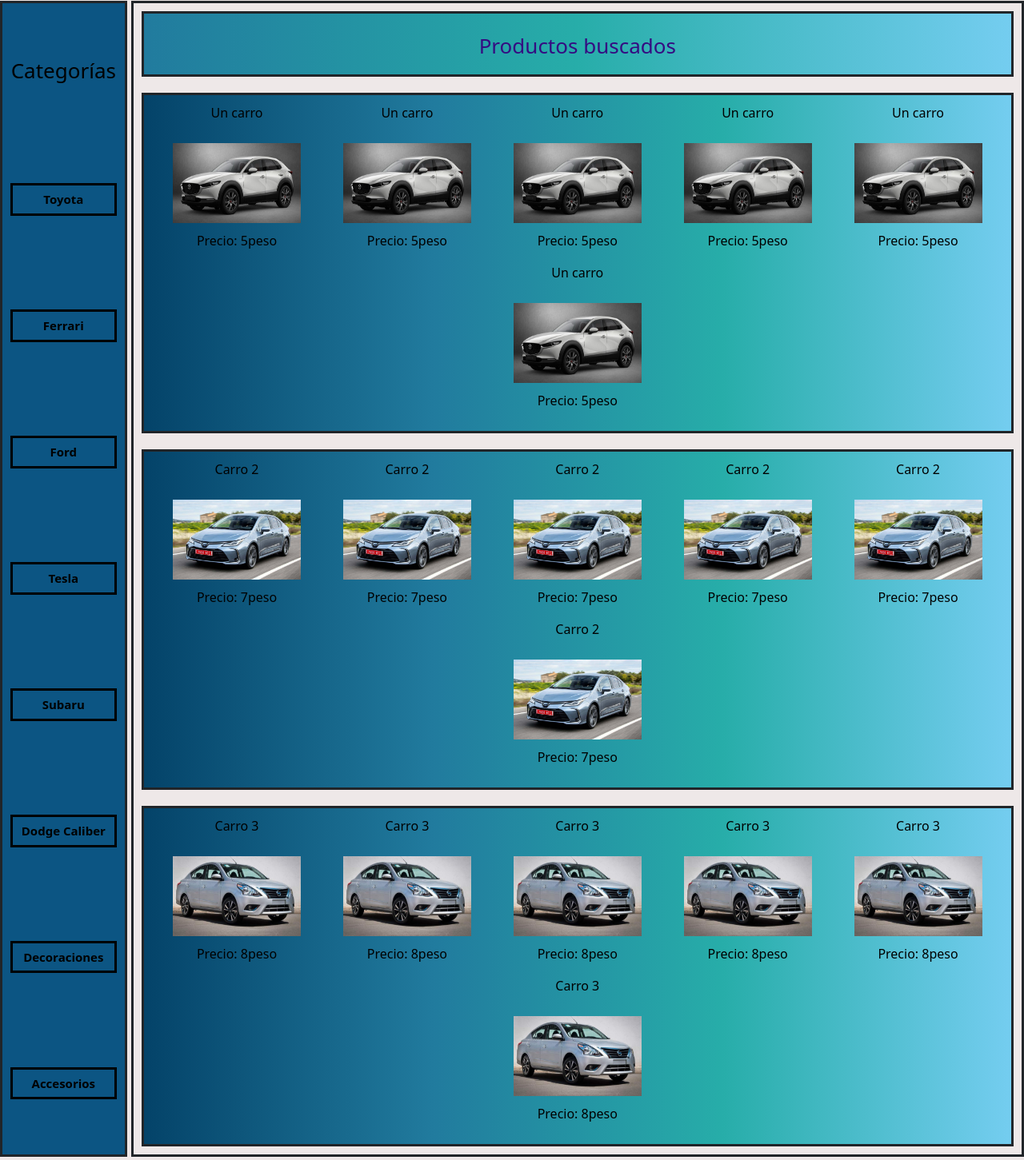
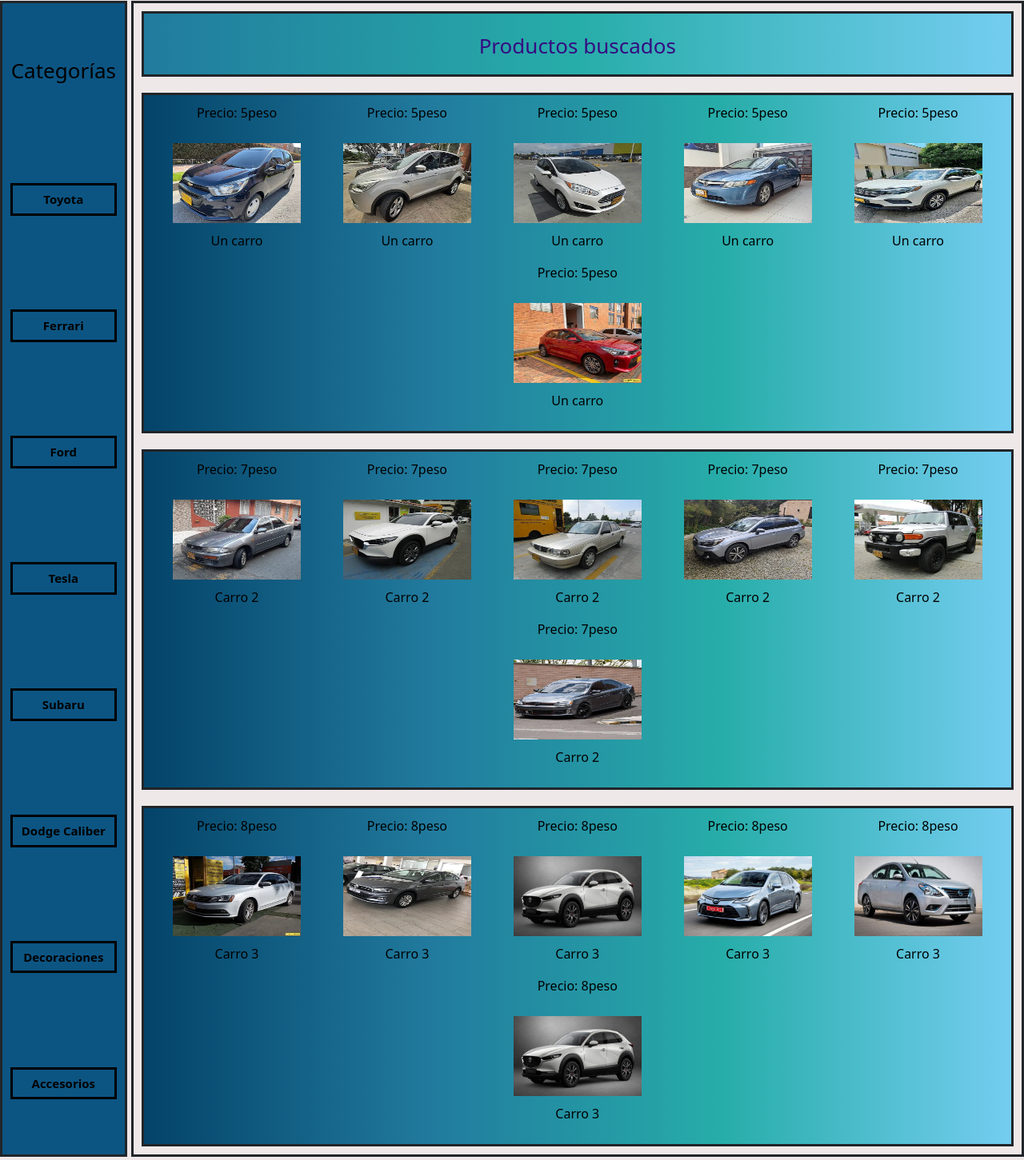
Before and after one commit to FawziL/mi_repositorio_proyecto_final, a website: page htmls/productos.html in a window 1280 px wide. Shown: the part 189-1640 px from the top of the page at 80% size. Drawn offline with nearby package versions, Linux system fonts and the light colour scheme.

Commit message:
agregue imagenes

```diff
--- a/htmls/productos.html
+++ b/htmls/productos.html
@@ -103,40 +103,46 @@
             <div id="productos-Productos">
                     <article id="productos-Buscados">
                         <div id="productosPrueba">
+                            <p>Precio: 5peso</p>
+                            <img src="../img/Chevrolet Spark GT 1.2 Lt.jpg" alt="" data-bs-toggle="modal" data-bs-target="#carro-uno">
                             <p>Un carro</p>
-                            <img src="../img/carro1.jpg" alt="" data-bs-toggle="modal" data-bs-target="#carro-uno">
-                            <p>Precio: 5peso</p>
+
                         </div>
                         <div id="productosPrueba">
+                            <p>Precio: 5peso</p>
+                            <img src="../img/Ford Escape 2.0 Se 4x2.jpg" alt="" data-bs-toggle="modal" data-bs-target="#carro-uno">
                             <p>Un carro</p>
-                            <img src="../img/carro1.jpg" alt="" data-bs-toggle="modal" data-bs-target="#carro-uno">
-                            <p>Precio: 5peso</p>
+
                         </div>
                         <div id="productosPrueba">
+                            <p>Precio: 5peso</p>
+                            <img src="../img/Ford Fiesta 1.6 Hatchback Titanium.jpg" alt="" data-bs-toggle="modal" data-bs-target="#carro-uno">
                             <p>Un carro</p>
-                            <img src="../img/carro1.jpg" alt="" data-bs-toggle="modal" data-bs-target="#carro-uno">
-                            <p>Precio: 5peso</p>
+
                         </div>
                         <div id="productosPrueba">
+                            <p>Precio: 5peso</p>
+                            <img src="../img/Honda Civic 1.8 Lx.jpg" alt="" data-bs-toggle="modal" data-bs-target="#carro-uno">
                             <p>Un carro</p>
-                            <img src="../img/carro1.jpg" alt="" data-bs-toggle="modal" data-bs-target="#carro-uno">
-                            <p>Precio: 5peso</p>
+
                         </div>
                         <div id="productosPrueba">
+                            <p>Precio: 5peso</p>
+                            <img src="../img/Honda Pilot 3.5 Exl 280 hp.jpg" alt="" data-bs-toggle="modal" data-bs-target="#carro-uno">
                             <p>Un carro</p>
-                            <img src="../img/carro1.jpg" alt="" data-bs-toggle="modal" data-bs-target="#carro-uno">
-                            <p>Precio: 5peso</p>
+
                         </div>
                         <div id="productosPrueba">
+                            <p>Precio: 5peso</p>
+                            <img src="../img/Kia Rio 1.4 Vibrant Hb 4 p.jpg" alt="" data-bs-toggle="modal" data-bs-target="#carro-uno">
                             <p>Un carro</p>
-                            <img src="../img/carro1.jpg" alt="" data-bs-toggle="modal" data-bs-target="#carro-uno">
-                            <p>Precio: 5peso</p>
+
                         </div>
                         <div class="modal fade" id="carro-uno">
                             <div class="modal-dialog modal-dialog-centered">
                                 <div class="modal-content">
-                                    <img src="../img/carro1.jpg" alt="" class="imgModal">
-                                    <p>Precio: 5peso</p>
+                                    <img src="../img/Chevrolet Spark GT 1.2 Lt.jpg" alt="" class="imgModal">
+
                                 </div>
                             </div>
                         </div>
@@ -145,40 +151,40 @@
             <div id="productos-Productos">
                     <article id="productos-Buscados">
                         <div id="productosPrueba">
+                            <p>Precio: 7peso</p>
+                            <img src="../img/Mazda ALLEGRO 1.6 323n6m.jpg" alt="" data-bs-toggle="modal" data-bs-target="#carro-dos">
                             <p>Carro 2</p>
-                            <img src="../img/carro2.jpg" alt="" data-bs-toggle="modal" data-bs-target="#carro-dos">
-                            <p>Precio: 7peso</p>
                         </div>
                         <div id="productosPrueba">
+                            <p>Precio: 7peso</p>
+                            <img src="../img/Mazda Cx-30 Grand Touring Lx 2.5 Mod 2022.jpg" alt="" data-bs-toggle="modal" data-bs-target="#carro-dos">
                             <p>Carro 2</p>
-                            <img src="../img/carro2.jpg" alt="" data-bs-toggle="modal" data-bs-target="#carro-dos">
-                            <p>Precio: 7peso</p>
                         </div>
                         <div id="productosPrueba">
+                            <p>Precio: 7peso</p>
+                            <img src="../img/Nissan Sentra 1.6 B13.jpg" alt="" data-bs-toggle="modal" data-bs-target="#carro-dos">
                             <p>Carro 2</p>
-                            <img src="../img/carro2.jpg" alt="" data-bs-toggle="modal" data-bs-target="#carro-dos">
-                            <p>Precio: 7peso</p>
                         </div>
                         <div id="productosPrueba">
+                            <p>Precio: 7peso</p>
+                            <img src="../img/Subaru Outback 3.6r Limited.jpg" alt="" data-bs-toggle="modal" data-bs-target="#carro-dos">
                             <p>Carro 2</p>
-                            <img src="../img/carro2.jpg" alt="" data-bs-toggle="modal" data-bs-target="#carro-dos">
-                            <p>Precio: 7peso</p>
                         </div>
                         <div id="productosPrueba">
+                            <p>Precio: 7peso</p>
+                            <img src="../img/Toyota Fj Cruiser 4.0 V6.jpg" alt="" data-bs-toggle="modal" data-bs-target="#carro-dos">
                             <p>Carro 2</p>
-                            <img src="../img/carro2.jpg" alt="" data-bs-toggle="modal" data-bs-target="#carro-dos">
-                            <p>Precio: 7peso</p>
                         </div>
                         <div id="productosPrueba">
+                            <p>Precio: 7peso</p>
+                            <img src="../img/Volkswagen Jetta 2.0 Gli.jpg" alt="" data-bs-toggle="modal" data-bs-target="#carro-dos">
                             <p>Carro 2</p>
-                            <img src="../img/carro2.jpg" alt="" data-bs-toggle="modal" data-bs-target="#carro-dos">
-                            <p>Precio: 7peso</p>
                         </div>
                         <div class="modal fade" id="carro-dos">
                             <div class="modal-dialog modal-dialog-centered">
                                 <div class="modal-content">
                                     <img src="../img/carro2.jpg" alt="" class="imgModal">
-                                    <p>Precio: 5peso</p>
+
                                 </div>
                             </div>
                         </div>
@@ -187,40 +193,40 @@
             <div id="productos-Productos">
                     <article id="productos-Buscados">
                         <div id="productosPrueba">
+                            <p>Precio: 8peso</p>
+                            <img src="../img/Volkswagen Jetta 2.5 Highline.jpg" alt="" data-bs-toggle="modal" data-bs-target="#carro-tres">
                             <p>Carro 3</p>
-                            <img src="../img/carro3.jpg" alt="" data-bs-toggle="modal" data-bs-target="#carro-tres">
-                            <p>Precio: 8peso</p>
                         </div>
                         <div id="productosPrueba">
+                            <p>Precio: 8peso</p>
+                            <img src="../img/Volkswagen Virtus Comforline At.jpg" alt="" data-bs-toggle="modal" data-bs-target="#carro-tres">
                             <p>Carro 3</p>
-                            <img src="../img/carro3.jpg" alt="" data-bs-toggle="modal" data-bs-target="#carro-tres">
-                            <p>Precio: 8peso</p>
                         </div>
                         <div id="productosPrueba">
+                            <p>Precio: 8peso</p>
+                            <img src="../img/carro1.jpg" alt="" data-bs-toggle="modal" data-bs-target="#carro-tres">
                             <p>Carro 3</p>
-                            <img src="../img/carro3.jpg" alt="" data-bs-toggle="modal" data-bs-target="#carro-tres">
-                            <p>Precio: 8peso</p>
                         </div>
                         <div id="productosPrueba">
+                            <p>Precio: 8peso</p>
+                            <img src="../img/carro2.jpg" alt="" data-bs-toggle="modal" data-bs-target="#carro-tres">
                             <p>Carro 3</p>
-                            <img src="../img/carro3.jpg" alt="" data-bs-toggle="modal" data-bs-target="#carro-tres">
-                            <p>Precio: 8peso</p>
                         </div>
                         <div id="productosPrueba">
+                            <p>Precio: 8peso</p>
+                            <img src="../img/carro3.jpg" alt="" data-bs-toggle="modal" data-bs-target="#carro-tres">
                             <p>Carro 3</p>
-                            <img src="../img/carro3.jpg" alt="" data-bs-toggle="modal" data-bs-target="#carro-tres">
-                            <p>Precio: 8peso</p>
                         </div>
                         <div id="productosPrueba">
+                            <p>Precio: 8peso</p>
+                            <img src="../img/carro1.jpg" alt="" data-bs-toggle="modal" data-bs-target="#carro-tres">
                             <p>Carro 3</p>
-                            <img src="../img/carro3.jpg" alt="" data-bs-toggle="modal" data-bs-target="#carro-tres">
-                            <p>Precio: 8peso</p>
                         </div>
                         <div class="modal fade" id="carro-tres">
                             <div class="modal-dialog modal-dialog-centered">
                                 <div class="modal-content">
                                     <img src="../img/carro3.jpg" alt="" class="imgModal">
-                                    <p>Precio: 5peso</p>
+
                                 </div>
                             </div>
                         </div>
```
Also changed, not shown: img/Chevrolet Spark GT 1.2 Lt.jpg (added), img/Ford Escape 2.0 Se 4x2.jpg (added), img/Ford Fiesta 1.6 Hatchback Titanium.jpg (added), img/Honda Civic 1.8 Lx.jpg (added), img/Honda Pilot 3.5 Exl 280 hp.jpg (added), img/Kia Rio 1.4 Vibrant Hb 4 p.jpg (added), img/Mazda ALLEGRO 1.6 323n6m.jpg (added), img/Mazda Cx-30 Grand Touring Lx 2.5 Mod 2022.jpg (added), img/Nissan Sentra 1.6 B13.jpg (added), img/Subaru Outback 3.6r Limited.jpg (added), img/Toyota Fj Cruiser 4.0 V6.jpg (added), img/Volkswagen Jetta 2.0 Gli.jpg (added), img/Volkswagen Jetta 2.5 Highline.jpg (added), img/Volkswagen Virtus Comforline At.jpg (added).
